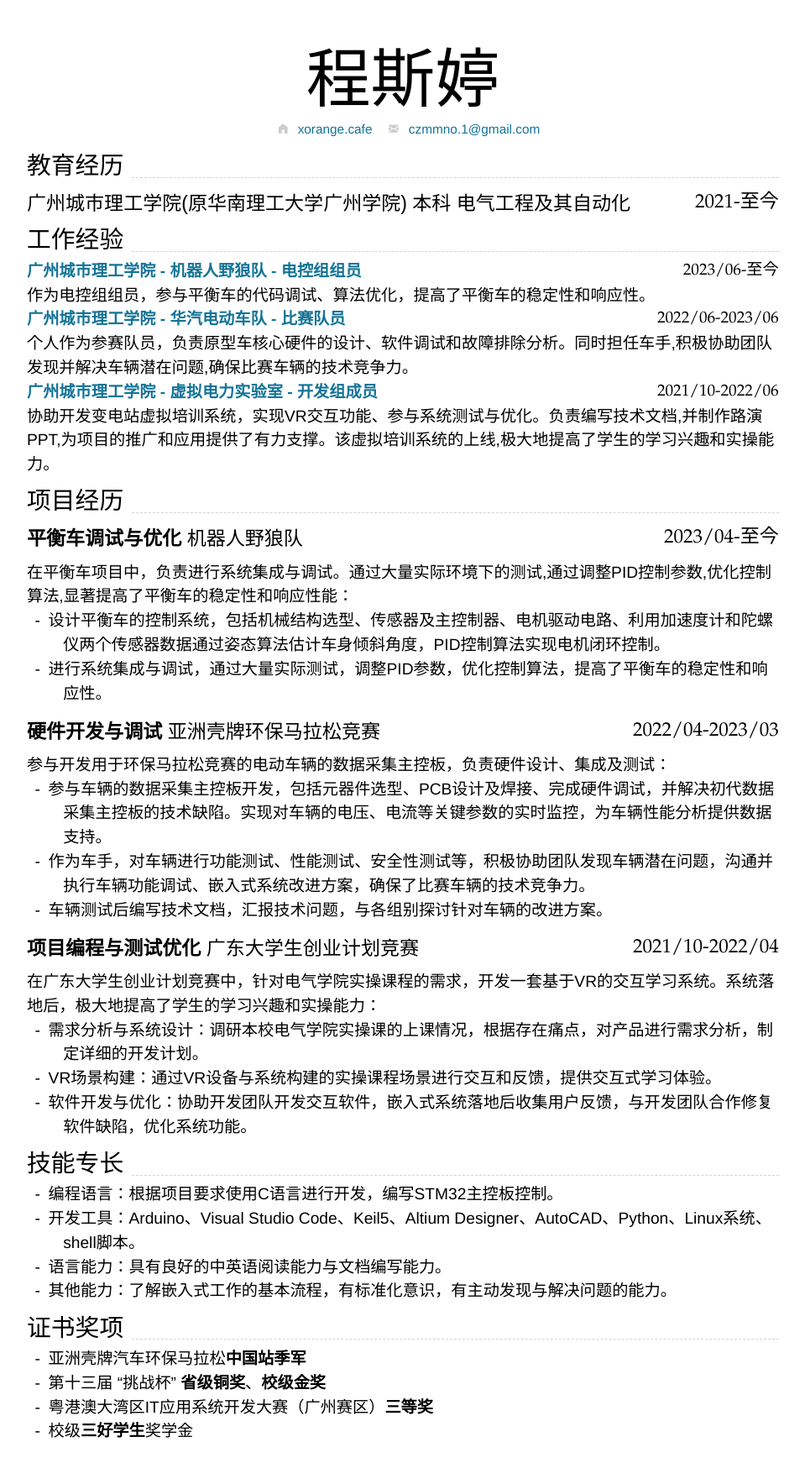
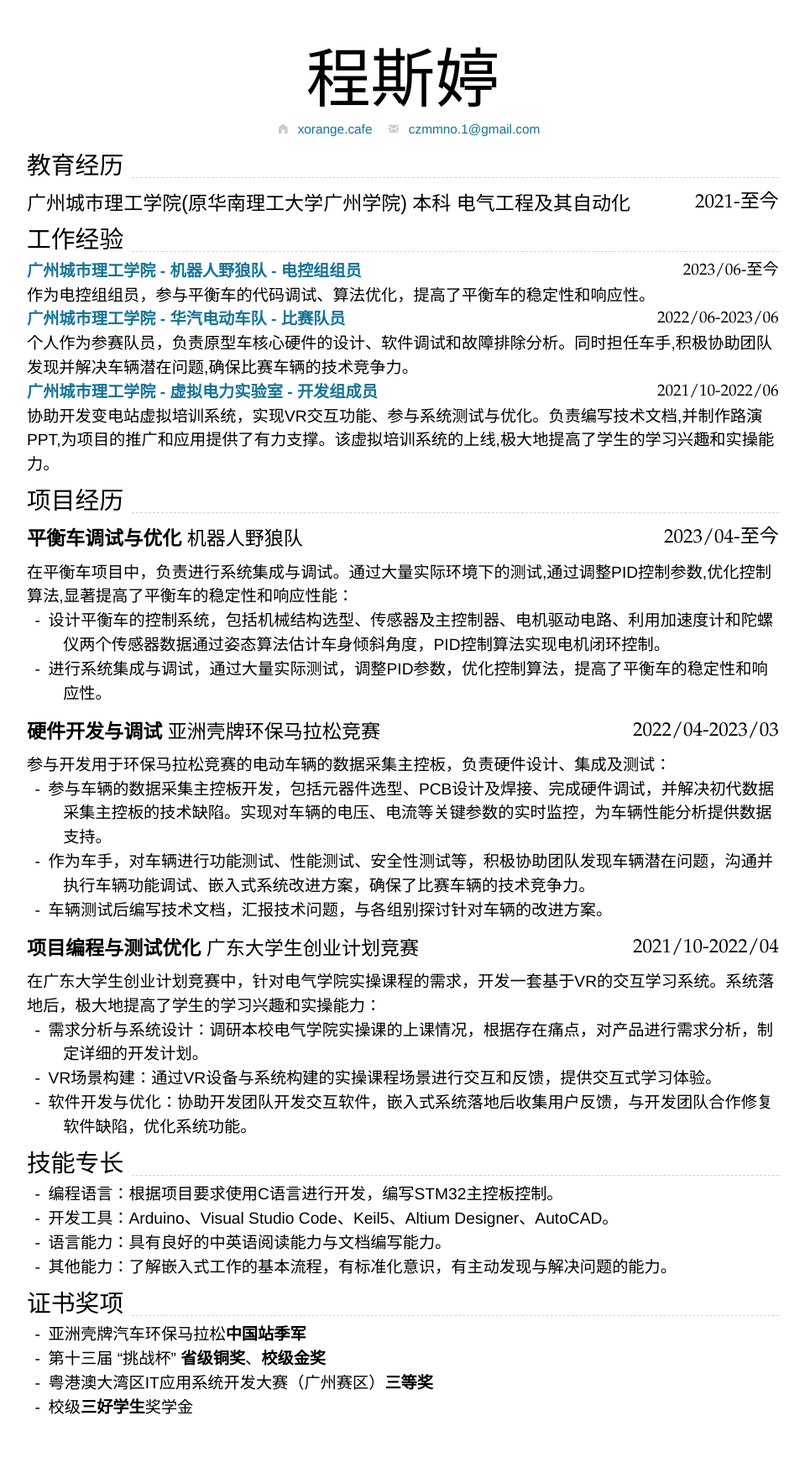
Before and after one commit to Lovelycz/stm, a Jekyll site: the page built from index.md, in a window 1280 px wide. Shown: the whole page at 84% size, without its empty margins (160-1119 px from the left). Built offline with Jekyll 4.4.1, drawn with Linux system fonts in a browser that asks for light colours; nearby versions of some CDN libraries; after the commit the page ends 1738 px from its top, so only the background shows below that.

Commit message:
Update index.md

```diff
--- a/index.md
+++ b/index.md
@@ -56,7 +56,7 @@ homepage:
 ## 技能专长
 
 - 编程语言：根据项目要求使用C语言进行开发，编写STM32主控板控制。
-- 开发工具：Arduino、Visual Studio Code、Keil5、Altium Designer、AutoCAD、Python、Linux系统、shell脚本。
+- 开发工具：Arduino、Visual Studio Code、Keil5、Altium Designer、AutoCAD。
 - 语言能力：具有良好的中英语阅读能力与文档编写能力。
 - 其他能力：了解嵌入式工作的基本流程，有标准化意识，有主动发现与解决问题的能力。
 
```
